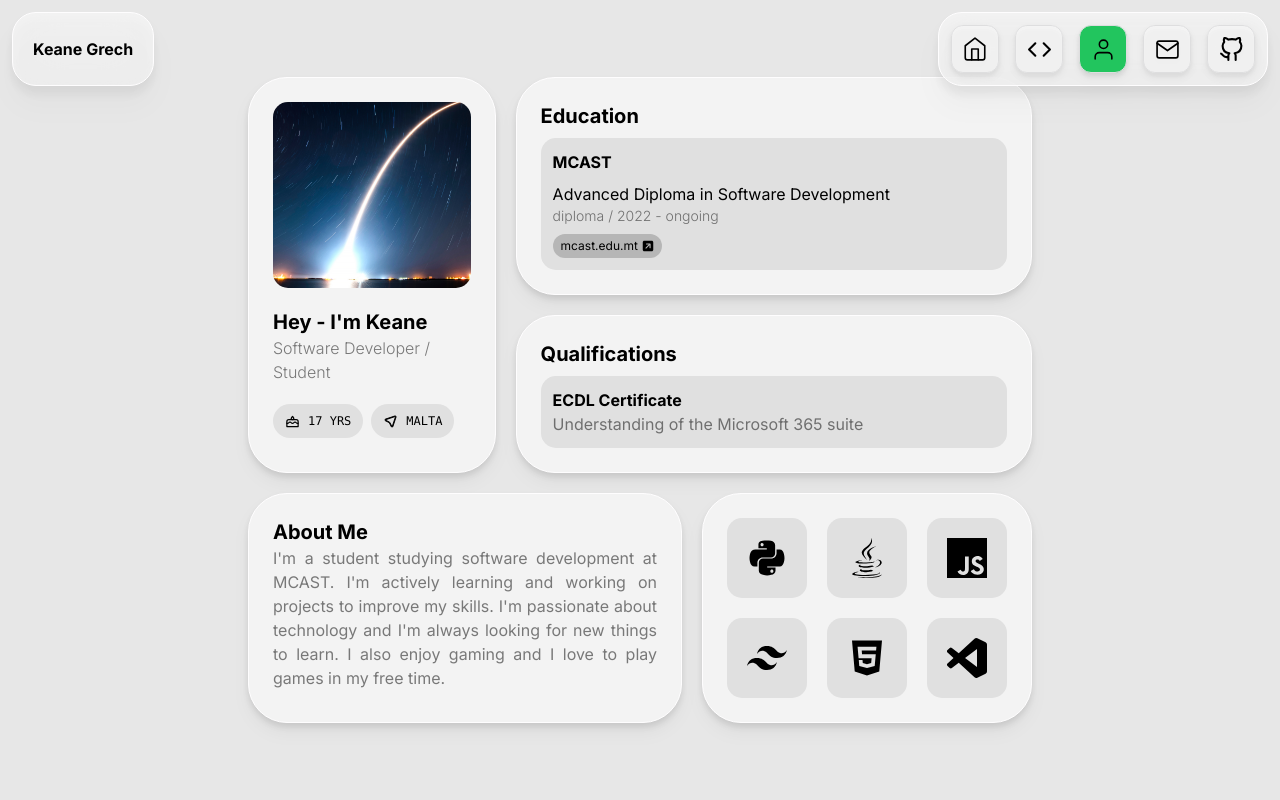
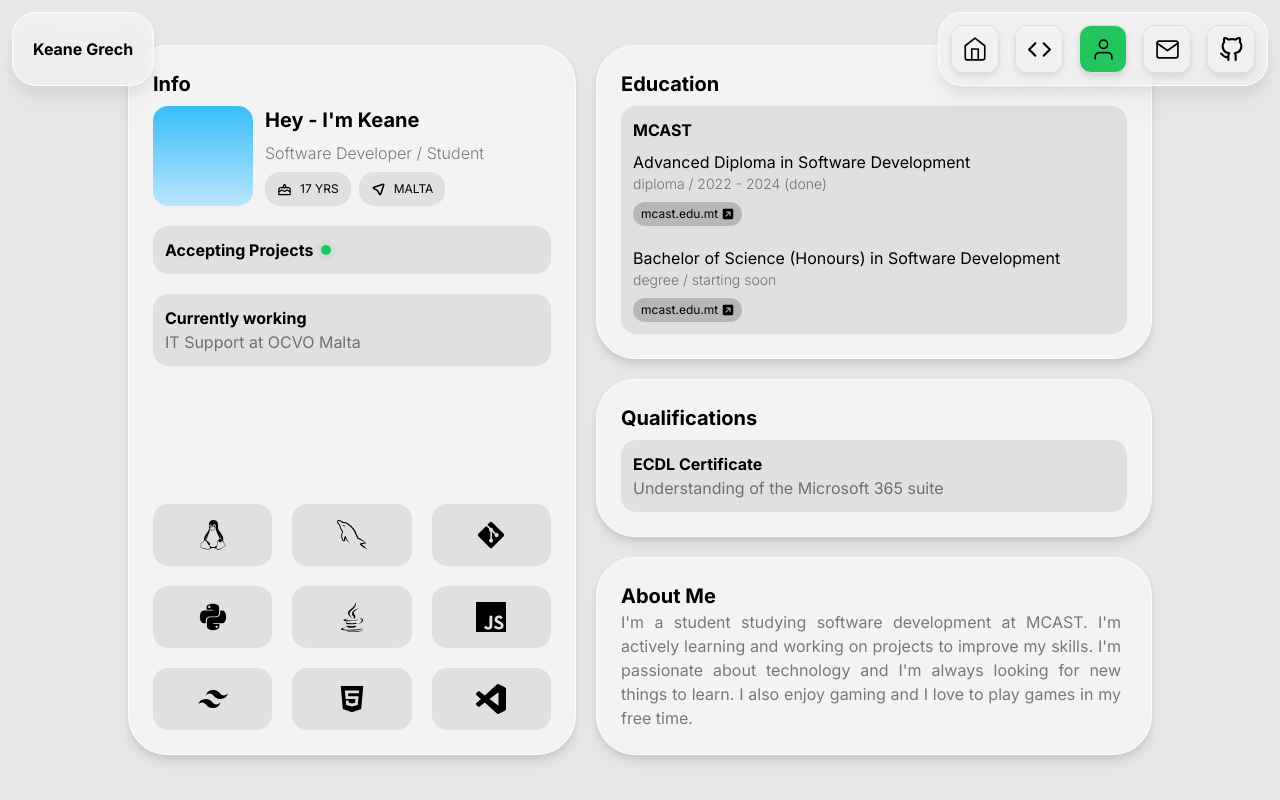
Before and after one commit to keanegrech/portfolio, a Next.js app: page /about in a window 1280 px wide. Built offline with nearby package versions, Linux system fonts and the light colour scheme.

Commit message:
Updated about me page

```diff
--- a/app/about/page.tsx
+++ b/app/about/page.tsx
@@ -3,19 +3,59 @@ import Title from "../components/Title";
 import Dock from "../components/Dock";
 import ExpandDock from "../components/ExpandDock";
 import { CiLocationArrow1 } from "react-icons/ci";
-import Image from "next/image";
+import Skill from "../components/Skill";
 import { TbCake } from "react-icons/tb";
 import { FaSquareArrowUpRight } from "react-icons/fa6";
-import { FaPython, FaJava, FaHtml5 } from "react-icons/fa";
+import { FaPython, FaJava, FaHtml5, FaLinux, FaGitAlt } from "react-icons/fa";
+import { GrMysql } from "react-icons/gr";
 import {
   SiTailwindcss,
   SiJavascript,
   SiVisualstudiocode,
 } from "react-icons/si";
 
+const skills = [
+  {
+    title: "Linux",
+    icon: FaLinux,
+  },
+  {
+    title: "MySQL",
+    icon: GrMysql,
+  },
+  {
+    title: "Git",
+    icon: FaGitAlt,
+  },
+  {
+    title: "Python",
+    icon: FaPython,
+  },
+  {
+    title: "Java",
+    icon: FaJava,
+  },
+  {
+    title: "JavaScript",
+    icon: SiJavascript,
+  },
+  {
+    title: "TailwindCSS",
+    icon: SiTailwindcss,
+  },
+  {
+    title: "HTML",
+    icon: FaHtml5,
+  },
+  {
+    title: "VS Code",
+    icon: SiVisualstudiocode,
+  },
+];
+
 export default function About() {
   return (
-    <main className="dark:bg-[#101010] bg-[#e7e7e7] w-screen min-h-screen">
+    <main className="dark:bg-[#101010] bg-[#e7e7e7] w-screen min-h-screen overflow-x-hidden">
       <div className="relative">
         <div className="p-3 absolute w-full z-10">
           <div className="flex justify-between h-full gap-3">
@@ -30,33 +70,30 @@ export default function About() {
         </div>
 
         <div className="grid min-h-screen place-items-center px-3 animate-fade-in-down dark:text-white text-black ">
-          <div className="flex flex-col gap-5 md:mt-0 mt-[100px] md:mb-0 mb-10">
+          <div className="flex flex-col gap-5 md:mt-0 mt-[100px] md:mb-0 mb-10 w-full max-w-screen-lg mx-auto">
             <div className="flex md:flex-row flex-col gap-5">
-              <div className=" p-[24px] bg-[#f3f3f3] drop-shadow-lg transition-all dark:bg-[#191919] border dark:border-[#ffffff1a] border-[#fefdfe] rounded-[39px] transition-height duration-500 ease-in-out">
-                <div className="flex flex-col gap-5 justify-center">
-                  <Image
-                    src="/about.jpg"
-                    width={300}
-                    height={300}
-                    alt="Keane Grech"
-                    className="rounded-[15px]"
-                  />
-                  <div className="flex flex-col">
+              <div className=" p-[24px] bg-[#f3f3f3] drop-shadow-lg transition-all dark:bg-[#191919] border dark:border-[#ffffff1a] border-[#fefdfe] rounded-[39px] transition-height duration-500 ease-in-out w-full max-w-md mx-auto">
+                <div className="flex justify-between flex-col h-full gap-5">
+                  <div className=" flex flex-col gap-2">
+                    <div className="font-bold text-xl">Info</div>
+                    <div className="flex flex-col gap-5">
+                      <div className="flex gap-3">
+                        <div className="w-[100px] h-[100px] bg-gradient-to-b from-sky-400 to-sky-200 rounded-[15px]" />
+                        <div className="flex flex-col justify-between self-center h-full">
                           <div className="font-bold text-xl">
                             Hey - I&apos;m Keane
                           </div>
                           <div className="font-light opacity-50">
                             Software Developer / Student
                           </div>
-                  </div>
                           <div className="flex gap-2">
-                    <div className="dark:bg-[#262626] bg-[#e0e0e0] px-3 py-2 rounded-full text-[12px] font-mono flex gap-2">
+                            <div className="dark:bg-[#262626] bg-[#e0e0e0] px-3 py-2 rounded-[15px] text-[12px] flex gap-2">
                               <div className="self-center">
                                 <TbCake size={15} />
                               </div>
                               17 YRS
                             </div>
-                    <div className="dark:bg-[#262626] bg-[#e0e0e0] px-3 py-2 rounded-full text-[12px] font-mono flex gap-2">
+                            <div className="dark:bg-[#262626] bg-[#e0e0e0] px-3 py-2 rounded-[15px] text-[12px] flex gap-2">
                               <div className="self-center">
                                 <CiLocationArrow1 strokeWidth={1.5} size={15} />
                               </div>
@@ -65,8 +102,41 @@ export default function About() {
                           </div>
                         </div>
                       </div>
+                      <div className="dark:bg-[#262626] bg-[#e0e0e0] w-full rounded-[15px] p-3">
+                        <div className="flex flex-col">
+                          <div className="font-bold">
+                            <div className="flex gap-2">
+                              <div className="self-center">
+                                Accepting Projects
+                              </div>
+                              <div className="self-center">
+                                <div className="bg-green-500 w-[10px] h-[10px] rounded-full animate-ping absolute"></div>
+                                <div className="bg-green-500 w-[10px] h-[10px] rounded-full"></div>
+                              </div>
+                            </div>
+                          </div>
+                        </div>
+                      </div>
+                      <div className="dark:bg-[#262626] bg-[#e0e0e0] w-full rounded-[15px] p-3">
+                        <div className="flex flex-col">
+                          <div className="font-bold">Currently working</div>
+                          <div className="opacity-50">
+                            IT Support at OCVO Malta
+                          </div>
+                        </div>
+                      </div>
+                    </div>
+                  </div>
+
+                  <div className="grid grid-cols-3 gap-5">
+                    {skills.map((skill, index) => (
+                      <Skill key={index} title={skill.title} icon={skill.icon} />
+                    ))}
+                  </div>
+                </div>
+              </div>
               <div className="flex flex-col gap-5 w-full">
-                <div className=" p-[24px] bg-[#f3f3f3] flex flex-col gap-2 drop-shadow-lg transition-all dark:bg-[#191919] border dark:border-[#ffffff1a] border-[#fefdfe] rounded-[39px] transition-height duration-500 ease-in-out">
+                <div className=" p-[24px] bg-[#f3f3f3] flex flex-col gap-2 drop-shadow-lg transition-all dark:bg-[#191919] border dark:border-[#ffffff1a] border-[#fefdfe] rounded-[39px] transition-height duration-500 ease-in-out w-full">
                   <div className="font-bold text-xl">Education</div>
                   <div className="dark:bg-[#262626] bg-[#e0e0e0] w-full rounded-[15px] p-3">
                     <div className="flex flex-col gap-2">
@@ -77,10 +147,30 @@ export default function About() {
                             Advanced Diploma in Software Development
                           </div>
                           <div className="font-light text-sm opacity-50">
-                            diploma / 2022 - ongoing
+                            diploma / 2022 - 2024 (done)
                           </div>
                           <Link
                             href="https://mcast.edu.mt/courses/it4-04-21/"
+                            rel="noopener noreferrer"
+                            target="_blank"
+                            className="text-xs py-1 px-2 dark:bg-[#4e4e4e] bg-[#b6b6b6] rounded-[12px] mt-2 inline-flex gap-1"
+                          >
+                            <div className="self-center">mcast.edu.mt</div>
+                            <div className="self-center">
+                              <FaSquareArrowUpRight />
+                            </div>
+                          </Link>
+                        </div>
+                        <div className="degree">
+                          <div className="">
+                            Bachelor of Science (Honours) in Software
+                            Development
+                          </div>
+                          <div className="font-light text-sm opacity-50">
+                            degree / starting soon
+                          </div>
+                          <Link
+                            href="https://mcast.edu.mt/courses/it6-a2-21/"
                             rel="noopener noreferrer"
                             target="_blank"
                             className="text-xs py-1 px-2 dark:bg-[#4e4e4e] bg-[#b6b6b6] rounded-[12px] mt-2 inline-flex gap-1"
@@ -95,7 +185,7 @@ export default function About() {
                     </div>
                   </div>
                 </div>
-                <div className="p-[24px] bg-[#f3f3f3] flex flex-col gap-2 drop-shadow-lg transition-all dark:bg-[#191919] border dark:border-[#ffffff1a] border-[#fefdfe] rounded-[39px] transition-height duration-500 ease-in-out">
+                <div className="p-[24px] bg-[#f3f3f3] flex flex-col gap-2 drop-shadow-lg transition-all dark:bg-[#191919] border dark:border-[#ffffff1a] border-[#fefdfe] rounded-[39px] transition-height duration-500 ease-in-out w-full">
                   <div className="font-bold text-xl">Qualifications</div>
                   <div className="dark:bg-[#262626] bg-[#e0e0e0] w-full rounded-[15px] p-3">
                     <div className="flex flex-col">
@@ -106,42 +196,16 @@ export default function About() {
                     </div>
                   </div>
                 </div>
-              </div>
-            </div>
-
-            <div className="flex md:flex-row flex-col gap-5">
-              <div className="p-[24px] bg-[#f3f3f3] drop-shadow-lg transition-all dark:bg-[#191919] border dark:border-[#ffffff1a] border-[#fefdfe] rounded-[39px] transition-height duration-500 ease-in-out">
+                <div className="flex md:flex-row w-full flex-col gap-5">
+                  <div className="p-[24px] bg-[#f3f3f3] drop-shadow-lg transition-all dark:bg-[#191919] border dark:border-[#ffffff1a] border-[#fefdfe] rounded-[39px] transition-height duration-500 ease-in-out w-full">
                     <div className="text-xl font-bold">About Me</div>
-                <div className="opacity-50 md:w-96 w-84 text-justify">
-                  I&apos;m a student studying software development at
-                  MCAST. I&apos;m actively learning and working on projects to
-                  improve my skills. I&apos;m passionate about technology and
-                  I&apos;m always looking for new things to learn. I also enjoy
-                  gaming and I love to play games in my free time.
-                </div>
-              </div>
-              <div className="p-[24px] bg-[#f3f3f3] drop-shadow-lg transition-all dark:bg-[#191919] border dark:border-[#ffffff1a] border-[#fefdfe] rounded-[39px] transition-height duration-500 ease-in-out">
-                <div className="flex h-full flex-col gap-5 justify-center">
-                  <div className="flex gap-5 justify-center">
-                    <div className="dark:bg-[#262626] self-center bg-[#e0e0e0] p-5 rounded-[15px]">
-                      <FaPython size={40} />
-                    </div>
-                    <div className="dark:bg-[#262626] self-center bg-[#e0e0e0] p-5 rounded-[15px]">
-                      <FaJava size={40} />
-                    </div>
-                    <div className="dark:bg-[#262626] self-center bg-[#e0e0e0] p-5 rounded-[15px]">
-                      <SiJavascript size={40} />
-                    </div>
-                  </div>
-                  <div className="flex gap-5 justify-center">
-                    <div className="dark:bg-[#262626] self-center bg-[#e0e0e0] p-5 rounded-[15px]">
-                      <SiTailwindcss size={40} />
-                    </div>
-                    <div className="dark:bg-[#262626] self-center bg-[#e0e0e0] p-5 rounded-[15px]">
-                      <FaHtml5 size={40} />
-                    </div>
-                    <div className="dark:bg-[#262626] self-center bg-[#e0e0e0] p-5 rounded-[15px]">
-                      <SiVisualstudiocode size={40} />
+                    <div className="opacity-50 max-w-[500px] text-justify">
+                      I&apos;m a student studying software development at MCAST.
+                      I&apos;m actively learning and working on projects to
+                      improve my skills. I&apos;m passionate about technology
+                      and I&apos;m always looking for new things to learn. I
+                      also enjoy gaming and I love to play games in my free
+                      time.
                     </div>
                   </div>
                 </div>
--- /dev/null
+++ b/app/components/Skill.tsx
@@ -0,0 +1,14 @@
+import { IconType } from 'react-icons';
+
+export interface SkillProps {
+  title: string;
+  icon: IconType;
+}
+
+export default function Skill({ title, icon: Icon }: SkillProps) {
+  return (
+    <div className="bg-[#e0e0e0] dark:bg-[#262626] p-4 rounded-[15px] flex justify-center">
+      <Icon title={title} size={30} />
+    </div>
+  );
+}
```
Lines whose indentation alone changed are shown as unchanged.
